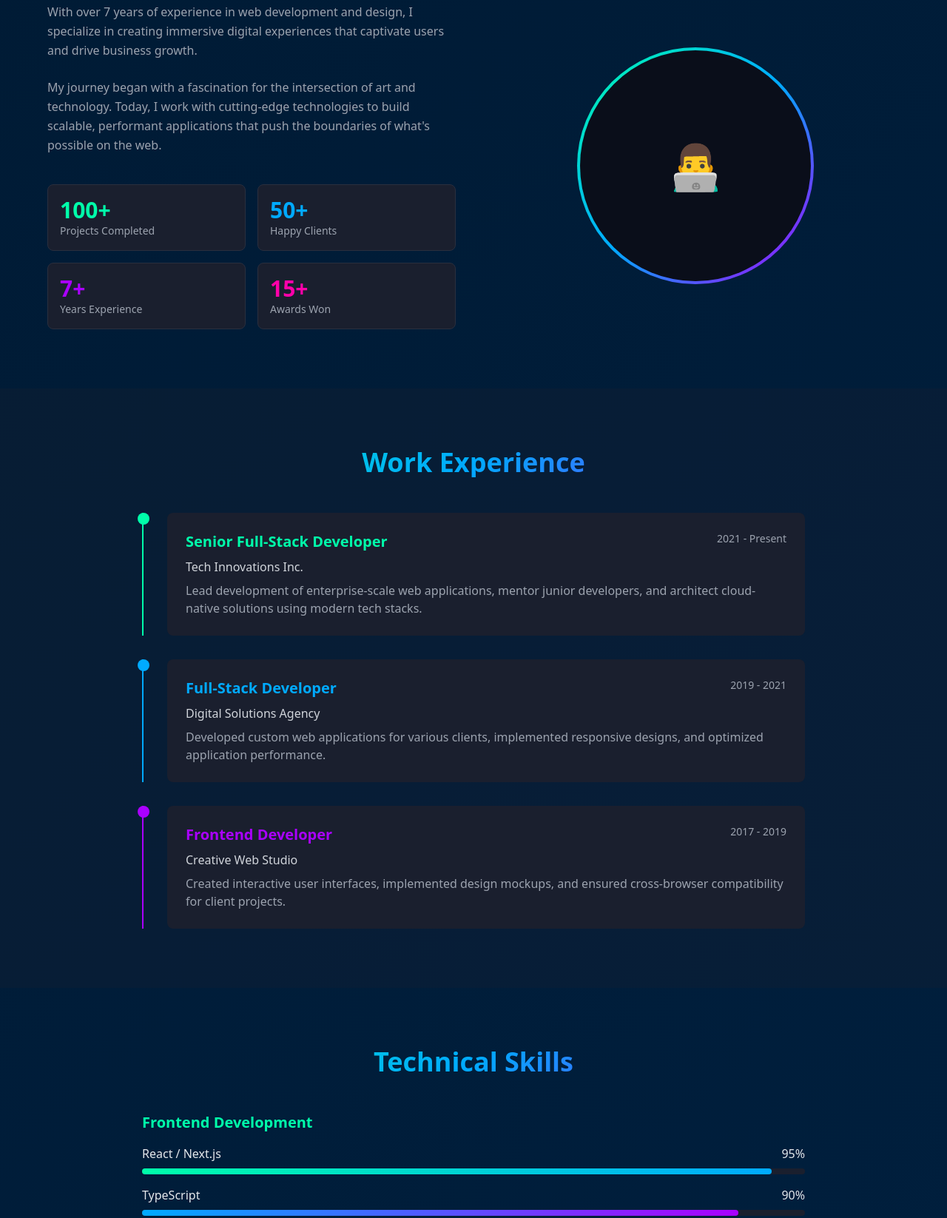
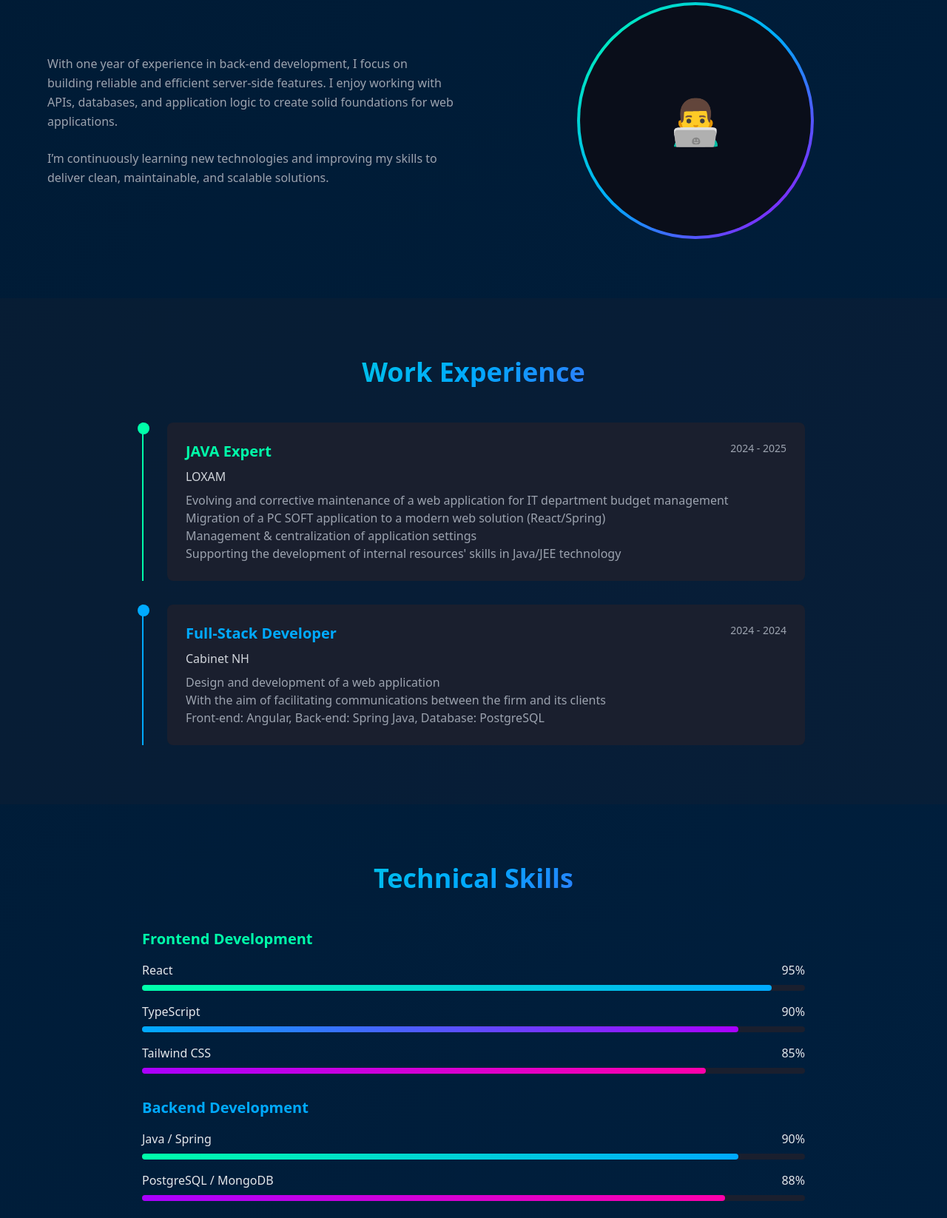
Before and after one commit to walidbakhti/portfolio, a plain HTML site: page index.html in a window 1280 px wide. Shown: the part 965-2611 px from the top of the page at 74% size. Drawn offline with nearby package versions, Linux system fonts and the light colour scheme.

Commit message:
add my information

```diff
--- a/index.html
+++ b/index.html
@@ -152,7 +152,7 @@
     <nav class="fixed top-0 w-full bg-dark-bg/90 backdrop-blur-md border-b border-dark-border z-50">
         <div class="container mx-auto px-6 py-3">
             <div class="flex justify-between items-center">
-                <div class="text-2xl font-bold gradient-text">Aurora</div>
+                <div class="text-2xl font-bold gradient-text"></div>
                 <ul class="hidden md:flex space-x-8">
                     <li><a href="#home" class="hover:text-aurora-green transition">Home</a></li>
                     <li><a href="#about" class="hover:text-aurora-green transition">About</a></li>
@@ -181,17 +181,14 @@
         <div class="container mx-auto px-6 text-center z-10">
             <div class="animate-slide-up">
                 <h1 class="text-5xl md:text-7xl font-bold mb-4">
-                    Hello, I'm <span class="gradient-text">Alex Aurora</span>
+                    Hello, I'm <span class="gradient-text">Walid BAKHTI</span>
                 </h1>
-                <p class="text-xl md:text-2xl text-gray-400 mb-8">Full-Stack Developer | UI/UX Designer | Tech Innovator</p>
+                <p class="text-xl md:text-2xl text-gray-400 mb-8">Full-Stack Developer | Back-end Developer</p>
                 <p class="text-lg text-gray-500 max-w-2xl mx-auto mb-12">
-                    Crafting digital experiences that illuminate the web like the Northern Lights.
-                    Passionate about cutting-edge technology and beautiful, functional design.
+                    Building the unseen engines that power the web, steady and brilliant at the core of every digital experience.
+                    Passionate about robust architecture, clean logic, and the technology that keeps the digital world running.
                 </p>
                 <div class="flex flex-col sm:flex-row gap-4 justify-center">
-                    <a href="#portfolio" class="px-8 py-3 bg-gradient-to-r from-aurora-green to-aurora-blue rounded-full text-dark-bg font-semibold hover:shadow-lg hover:shadow-aurora-green/50 transition transform hover:scale-105">
-                        View My Work
-                    </a>
                     <a href="resume.pdf" class="px-8 py-3 border-2 border-aurora-green rounded-full hover:bg-aurora-green hover:text-dark-bg transition transform hover:scale-105">
                         Download CV
                     </a>
@@ -218,32 +215,12 @@
             <div class="max-w-6xl mx-auto grid md:grid-cols-2 gap-12 items-center">
                 <div class="space-y-6">
                     <p class="text-gray-400 leading-relaxed">
-                        With over 7 years of experience in web development and design, I specialize in creating
-                        immersive digital experiences that captivate users and drive business growth.
+                        With one year of experience in back-end development, I focus on building reliable and efficient server-side features.
+                        I enjoy working with APIs, databases, and application logic to create solid foundations for web applications.
                     </p>
                     <p class="text-gray-400 leading-relaxed">
-                        My journey began with a fascination for the intersection of art and technology. Today,
-                        I work with cutting-edge technologies to build scalable, performant applications that
-                        push the boundaries of what's possible on the web.
+                        I’m continuously learning new technologies and improving my skills to deliver clean, maintainable, and scalable solutions.
                     </p>
-                    <div class="grid grid-cols-2 gap-4 pt-4">
-                        <div class="bg-dark-card p-4 rounded-lg border border-dark-border">
-                            <div class="text-3xl font-bold text-aurora-green">100+</div>
-                            <div class="text-sm text-gray-400">Projects Completed</div>
-                        </div>
-                        <div class="bg-dark-card p-4 rounded-lg border border-dark-border">
-                            <div class="text-3xl font-bold text-aurora-blue">50+</div>
-                            <div class="text-sm text-gray-400">Happy Clients</div>
-                        </div>
-                        <div class="bg-dark-card p-4 rounded-lg border border-dark-border">
-                            <div class="text-3xl font-bold text-aurora-purple">7+</div>
-                            <div class="text-sm text-gray-400">Years Experience</div>
-                        </div>
-                        <div class="bg-dark-card p-4 rounded-lg border border-dark-border">
-                            <div class="text-3xl font-bold text-aurora-pink">15+</div>
-                            <div class="text-sm text-gray-400">Awards Won</div>
-                        </div>
-                    </div>
                 </div>
                 <div class="relative">
                     <div class="w-80 h-80 mx-auto rounded-full bg-gradient-to-br from-aurora-green via-aurora-blue to-aurora-purple p-1">
@@ -265,13 +242,21 @@
                     <div class="absolute -left-2 top-0 w-4 h-4 bg-aurora-green rounded-full"></div>
                     <div class="bg-dark-card p-6 rounded-lg card-hover">
                         <div class="flex justify-between items-start mb-2">
-                            <h3 class="text-xl font-semibold text-aurora-green">Senior Full-Stack Developer</h3>
-                            <span class="text-sm text-gray-400">2021 - Present</span>
+                            <h3 class="text-xl font-semibold text-aurora-green">JAVA Expert</h3>
+                            <span class="text-sm text-gray-400">2024 - 2025</span>
                         </div>
-                        <p class="text-gray-300 font-medium mb-2">Tech Innovations Inc.</p>
+                        <p class="text-gray-300 font-medium mb-2">LOXAM</p>
                         <p class="text-gray-400">
-                            Lead development of enterprise-scale web applications, mentor junior developers,
-                            and architect cloud-native solutions using modern tech stacks.
+                            Evolving and corrective maintenance of a web application for
+                            IT department budget management <br>
+
+                            Migration of a PC SOFT application to a modern web solution
+                            (React/Spring) <br>
+
+                            Management & centralization of application settings <br>
+
+                            Supporting the development of internal resources' skills
+                            in Java/JEE technology <br>
                         </p>
                     </div>
                 </div>
@@ -281,27 +266,15 @@
                     <div class="bg-dark-card p-6 rounded-lg card-hover">
                         <div class="flex justify-between items-start mb-2">
                             <h3 class="text-xl font-semibold text-aurora-blue">Full-Stack Developer</h3>
-                            <span class="text-sm text-gray-400">2019 - 2021</span>
+                            <span class="text-sm text-gray-400">2024 - 2024</span>
                         </div>
-                        <p class="text-gray-300 font-medium mb-2">Digital Solutions Agency</p>
+                        <p class="text-gray-300 font-medium mb-2">Cabinet NH</p>
                         <p class="text-gray-400">
-                            Developed custom web applications for various clients, implemented responsive designs,
-                            and optimized application performance.
-                        </p>
-                    </div>
-                </div>
-
-                <div class="relative pl-8 border-l-2 border-aurora-purple">
-                    <div class="absolute -left-2 top-0 w-4 h-4 bg-aurora-purple rounded-full"></div>
-                    <div class="bg-dark-card p-6 rounded-lg card-hover">
-                        <div class="flex justify-between items-start mb-2">
-                            <h3 class="text-xl font-semibold text-aurora-purple">Frontend Developer</h3>
-                            <span class="text-sm text-gray-400">2017 - 2019</span>
-                        </div>
-                        <p class="text-gray-300 font-medium mb-2">Creative Web Studio</p>
-                        <p class="text-gray-400">
-                            Created interactive user interfaces, implemented design mockups, and ensured
-                            cross-browser compatibility for client projects.
+                            Design and development of a web application <br>
+                            With the aim of facilitating communications between the firm and its
+                            clients <br>
+                            Front-end: Angular, Back-end: Spring Java, Database:
+                            PostgreSQL <br>
                         </p>
                     </div>
                 </div>
@@ -320,7 +293,7 @@
                     <div class="space-y-4">
                         <div>
                             <div class="flex justify-between mb-2">
-                                <span>React / Next.js</span>
+                                <span>React</span>
                                 <span>95%</span>
                             </div>
                             <div class="w-full bg-dark-card rounded-full h-2">
@@ -354,20 +327,11 @@
                     <div class="space-y-4">
                         <div>
                             <div class="flex justify-between mb-2">
-                                <span>Node.js / Express</span>
+                                <span>Java / Spring</span>
                                 <span>90%</span>
                             </div>
                             <div class="w-full bg-dark-card rounded-full h-2">
                                 <div class="bg-gradient-to-r from-aurora-green to-aurora-blue h-2 rounded-full progress-bar" style="width: 90%"></div>
-                            </div>
-                        </div>
-                        <div>
-                            <div class="flex justify-between mb-2">
-                                <span>Python / Django</span>
-                                <span>85%</span>
-                            </div>
-                            <div class="w-full bg-dark-card rounded-full h-2">
-                                <div class="bg-gradient-to-r from-aurora-blue to-aurora-purple h-2 rounded-full progress-bar" style="width: 85%"></div>
                             </div>
                         </div>
                         <div>
@@ -421,7 +385,7 @@
                             </div>
                             <div>
                                 <p class="text-gray-400">Email</p>
-                                <p>alex@aurora.dev</p>
+                                <p></p>
                             </div>
                         </div>
                         <div class="flex items-center space-x-4">
@@ -430,7 +394,7 @@
                             </div>
                             <div>
                                 <p class="text-gray-400">Phone</p>
-                                <p>+1 (555) 123-4567</p>
+                                <p></p>
                             </div>
                         </div>
                         <div class="flex items-center space-x-4">
@@ -439,7 +403,7 @@
                             </div>
                             <div>
                                 <p class="text-gray-400">Location</p>
-                                <p>San Francisco, CA</p>
+                                <p></p>
                             </div>
                         </div>
                     </div>
```
